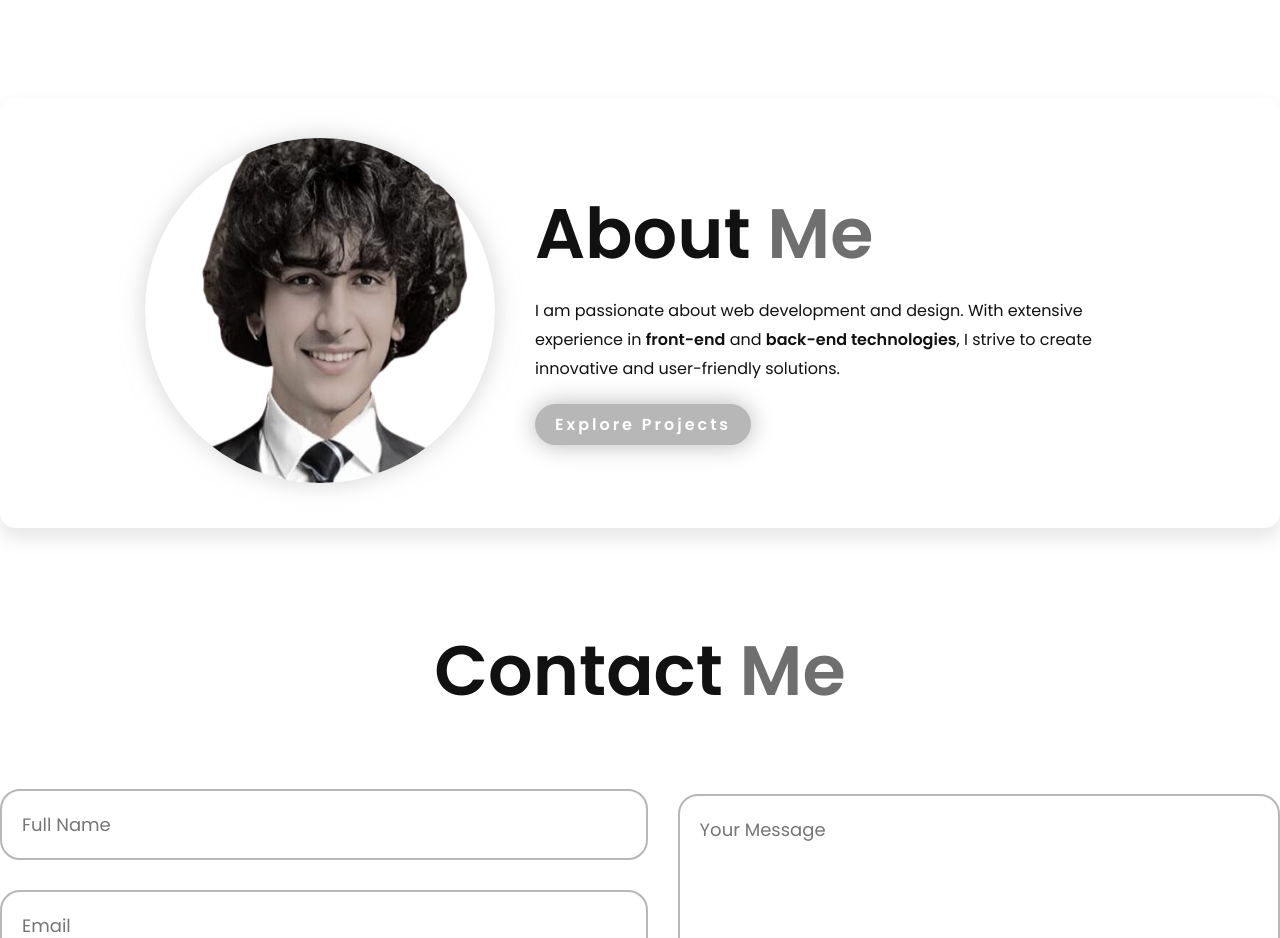
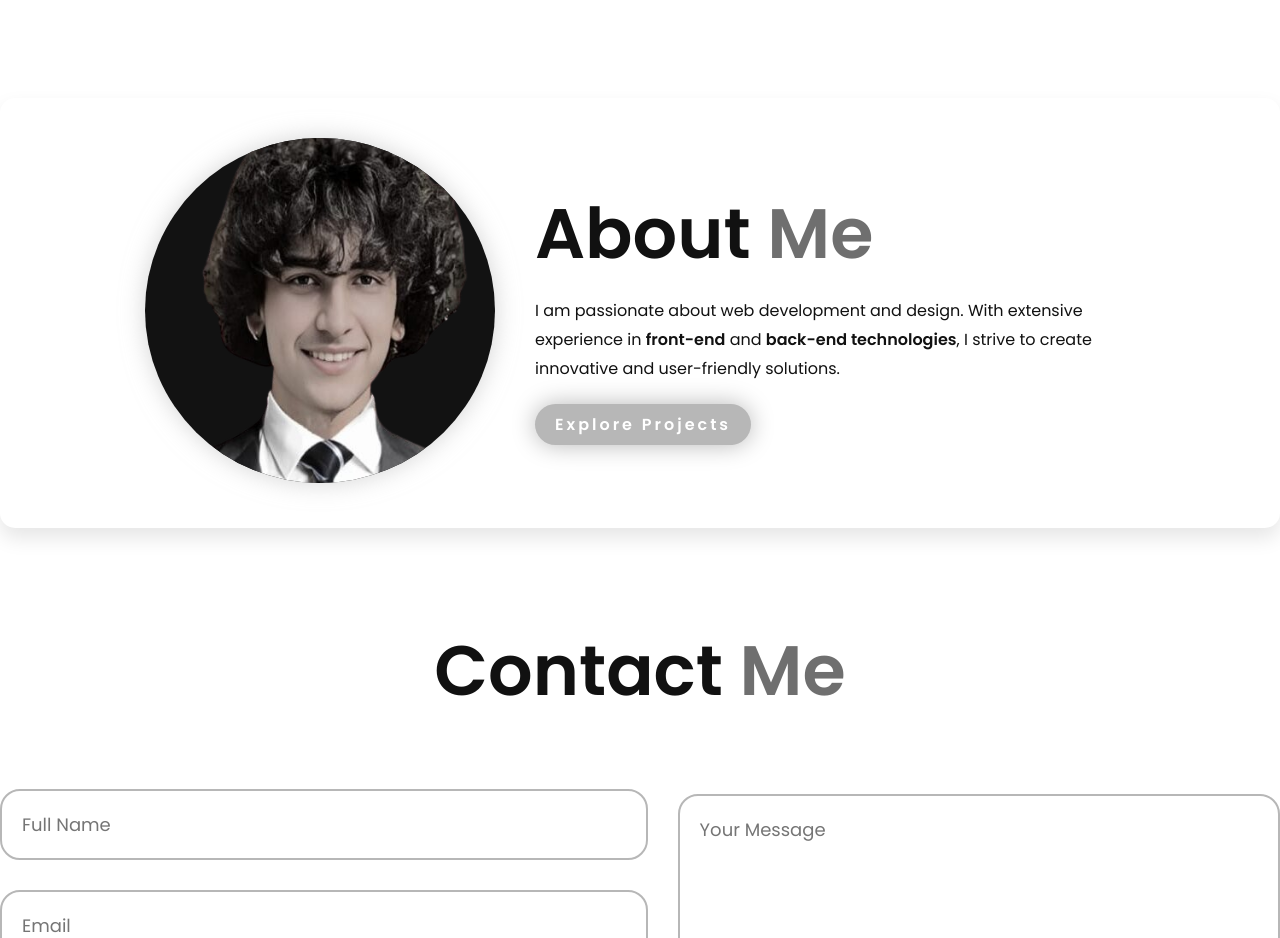
Before and after one commit to cybobug/Portfolio, a plain HTML site: page index.html in a window 1280 px wide. Shown: the part 2540-3478 px from the top of the page. Drawn offline with nearby package versions, Linux system fonts and the light colour scheme.

Commit message:
Update style.css

```diff
--- a/style.css
+++ b/style.css
@@ -528,6 +528,7 @@ body {
     box-shadow: 0 0 25px rgba(183, 183, 183, 0.6);
     transition: transform 0.4s ease, box-shadow 0.4s ease;
     animation: imageEntrance 1s ease-in-out both;
+    background-color: rgb(18, 18, 18);
 }
 
 .about-image img:hover {
```
